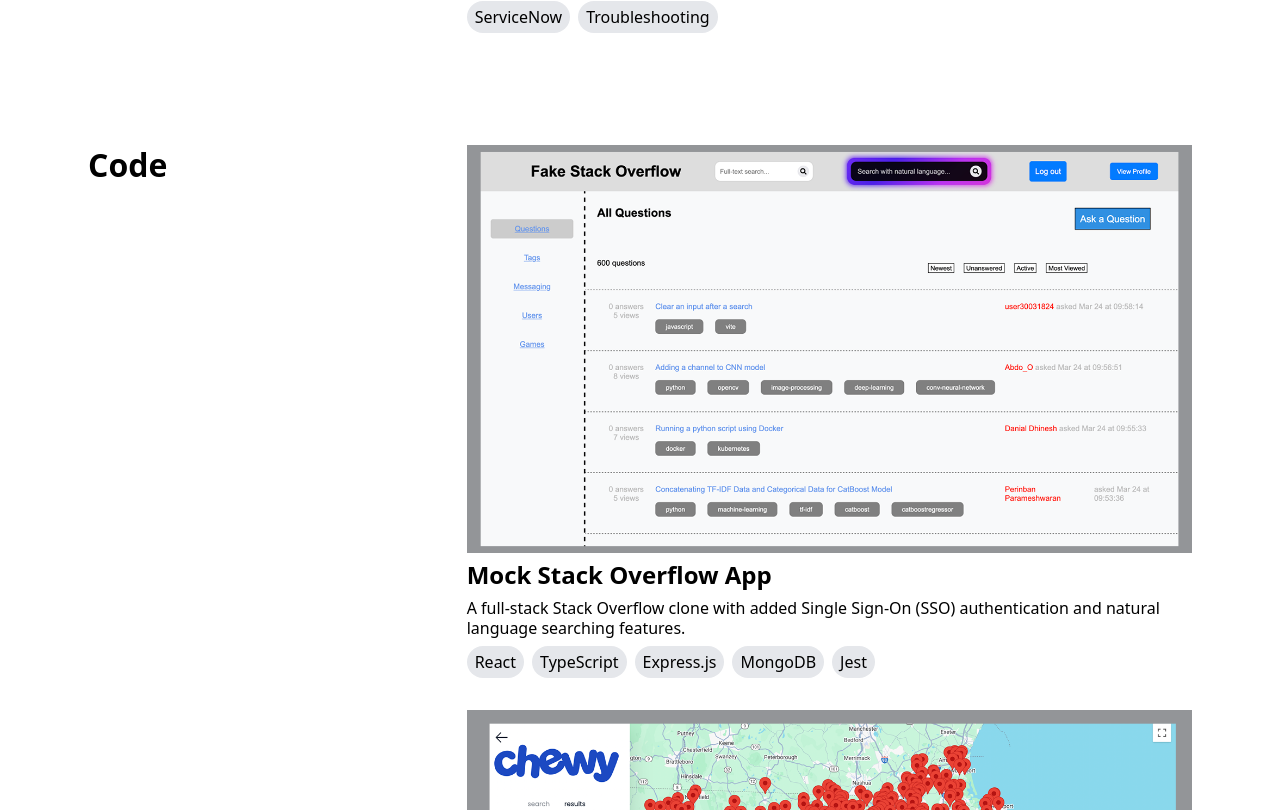
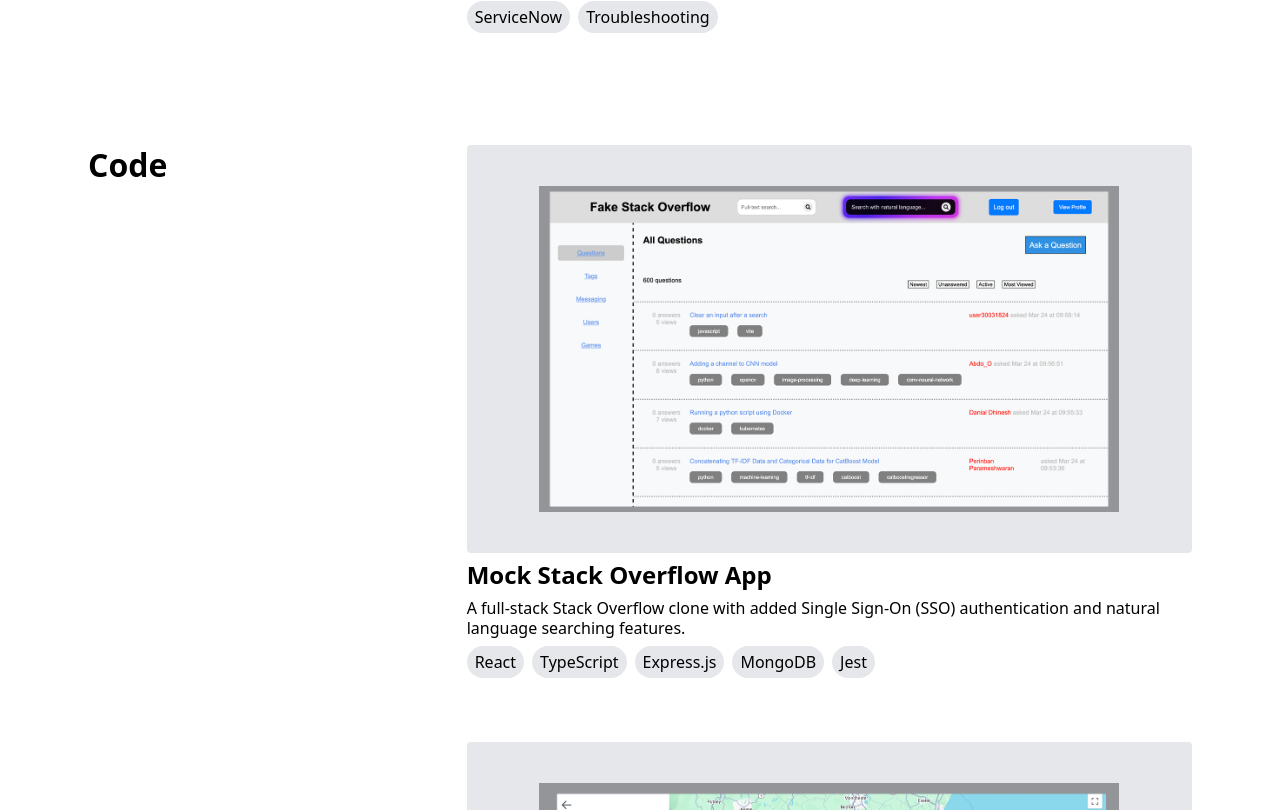
Before and after one commit to sharonyang16/sharonyang16.github.io, a Next.js app: page / in a window 1280 px wide. Shown: the part 1290-2100 px from the top of the page. Built offline with nearby package versions, Linux system fonts and the light colour scheme.

Commit message:
adjust image sizing

```diff
--- a/src/components/home/Projects/ProjectCard.tsx
+++ b/src/components/home/Projects/ProjectCard.tsx
@@ -12,14 +12,17 @@ const ProjectCard = ({
 }: ProjectCardProps) => {
   return (
     <div className="flex flex-col gap-2 h-full">
-      <div className="flex justify-center items-center w-full h-fit relative">
-        <Image
-          src={thumbnail || "/assets/Placeholder.png"}
-          alt={`${title} thumbnail`}
-          width="1600"
-          height="900"
-          className="w-full h-auto"
-        />
+      <div className="flex justify-center items-center w-full aspect-video relative rounded-sm overflow-hidden bg-gray-200 dark:bg-gray-800 ">
+        <div className="relative w-4/5 h-4/5 rounded-2xl">
+          {thumbnail && (
+            <Image
+              src={thumbnail}
+              alt={`${title} thumbnail`}
+              fill
+              className="object-contain"
+            />
+          )}
+        </div>
       </div>
       <a
         href={url}
--- a/src/components/home/Projects/Projects.tsx
+++ b/src/components/home/Projects/Projects.tsx
@@ -18,7 +18,7 @@ const Projects = ({
       >
         {title}
       </Typography>
-      <div className="flex flex-col gap-8 col-span-2 py-8">
+      <div className="flex flex-col gap-16 col-span-2 py-8">
         {projects.map((project) => (
           <ProjectCard key={project.id} {...project} />
         ))}
```
